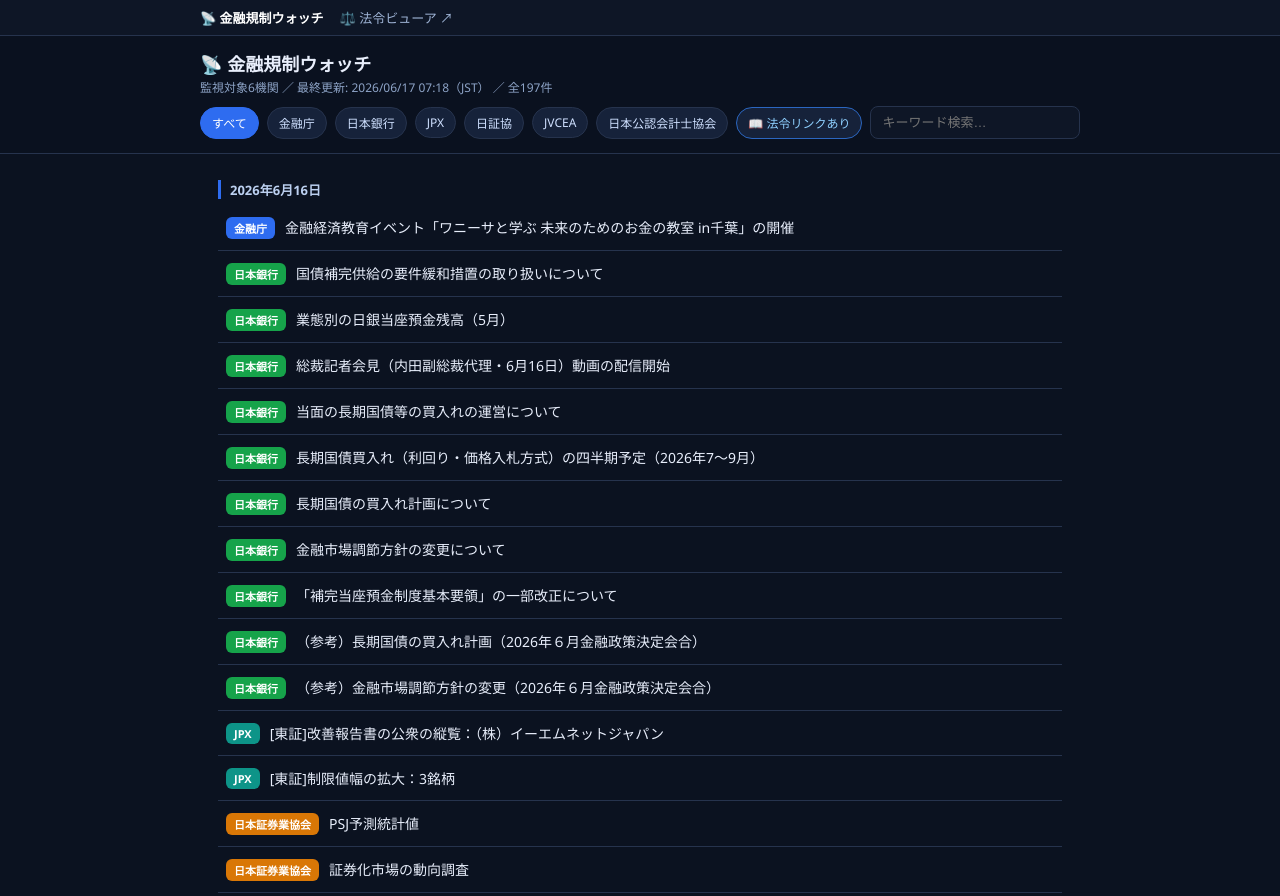
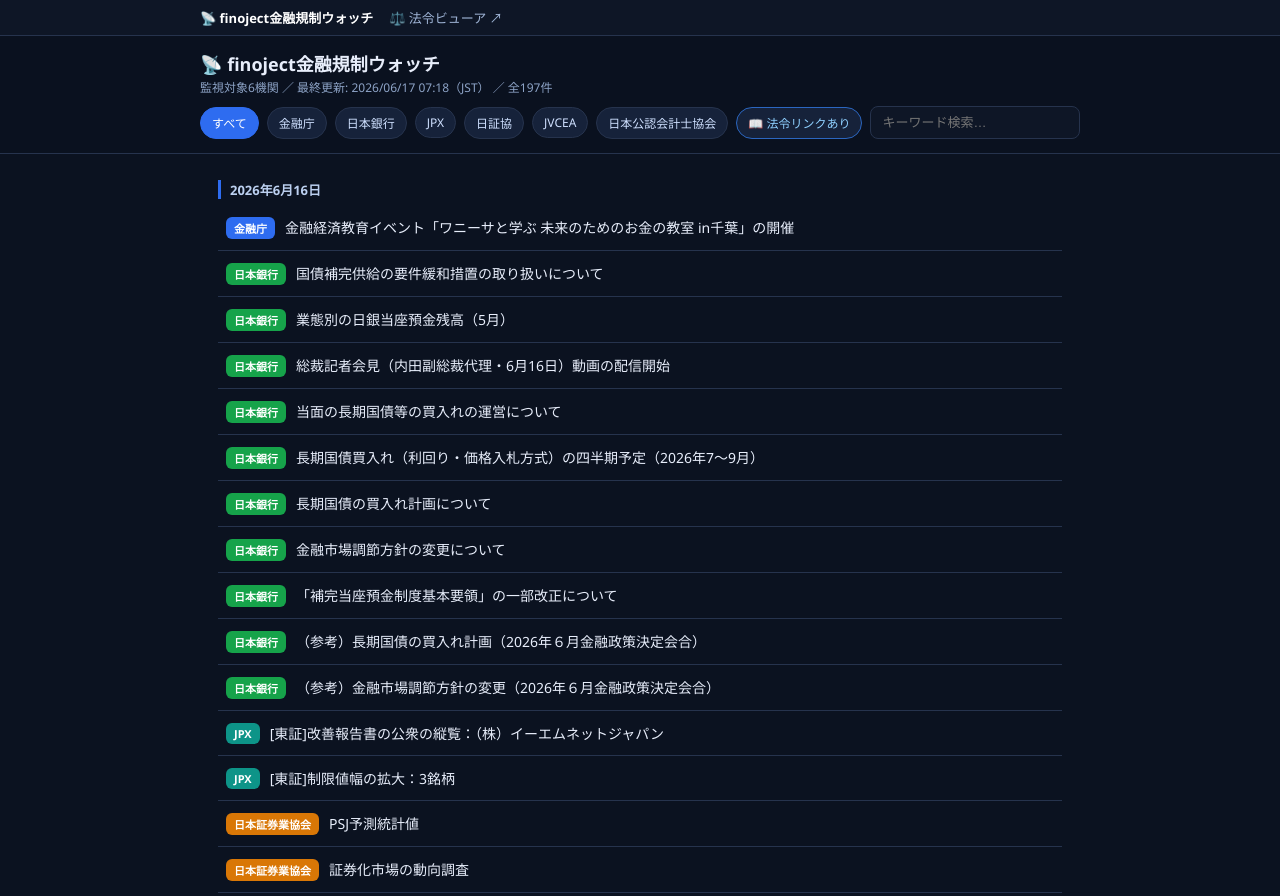
Before and after one commit to finoject/finoject-reg-monitor, a plain HTML site: page reg-monitor-site/index.html in a window 1280 px wide. Shown: the top 896 px of the page. Drawn offline with Linux system fonts and the light colour scheme.

Commit message:
表記をfinoject金融規制ウォッチに統一＋portal/タイトル/フィルタ行をヘッダ固定(スクロールしても法令ビューアリンクが消えない)

```diff
--- a/reg-monitor-site/index.html
+++ b/reg-monitor-site/index.html
@@ -26,7 +26,9 @@
   .ref .k-公布{ background:#15803d; color:#fff; }
   .ref .k-ガイドライン{ background:#7c3aed; color:#fff; }
   .ref .k-告示, .ref .k-通達等{ background:#475569; color:#fff; }
-  header{ position:sticky; top:0; z-index:5; background:rgba(11,18,32,0.95); backdrop-filter:blur(8px);
+  /* portal＋header をまとめて画面上部に固定（スクロールしても法令ビューアリンク・フィルタが消えない）*/
+  .topbar{ position:sticky; top:0; z-index:10; }
+  header{ background:rgba(11,18,32,0.95); backdrop-filter:blur(8px);
     border-bottom:1px solid var(--line); padding:14px 18px; }
   .wrap{ max-width:880px; margin:0 auto; }
   h1{ font-size:18px; margin:0 0 2px; }
@@ -55,12 +57,13 @@
 </style>
 </head>
 <body>
+<div class="topbar">
 <nav id="portal"><div class="wrap">
-  <span class="pcur">📡 金融規制ウォッチ</span>
+  <span class="pcur">📡 finoject金融規制ウォッチ</span>
   <a href="https://finoject.github.io/finoject-law-viewer/" target="_blank" rel="noopener">⚖️ 法令ビューア ↗</a>
 </div></nav>
 <header><div class="wrap">
-  <h1>📡 金融規制ウォッチ</h1>
+  <h1>📡 finoject金融規制ウォッチ</h1>
   <div class="meta" id="meta">読み込み中…</div>
   <div class="controls">
     <span class="chip on" data-ag="all">すべて</span>
@@ -74,6 +77,7 @@
     <input id="q" placeholder="キーワード検索…">
   </div>
 </div></header>
+</div>
 
 <main class="wrap" id="list"><div class="empty">読み込み中…</div></main>
 
```
